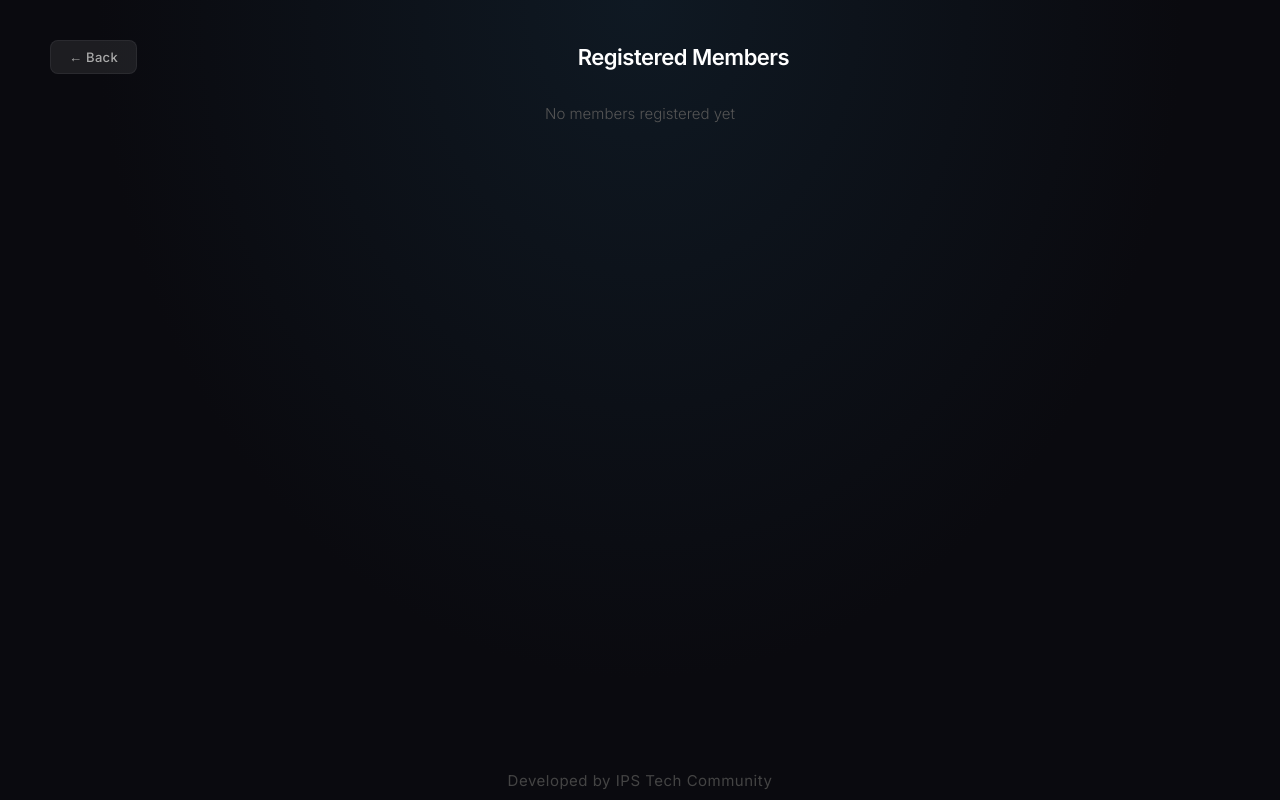
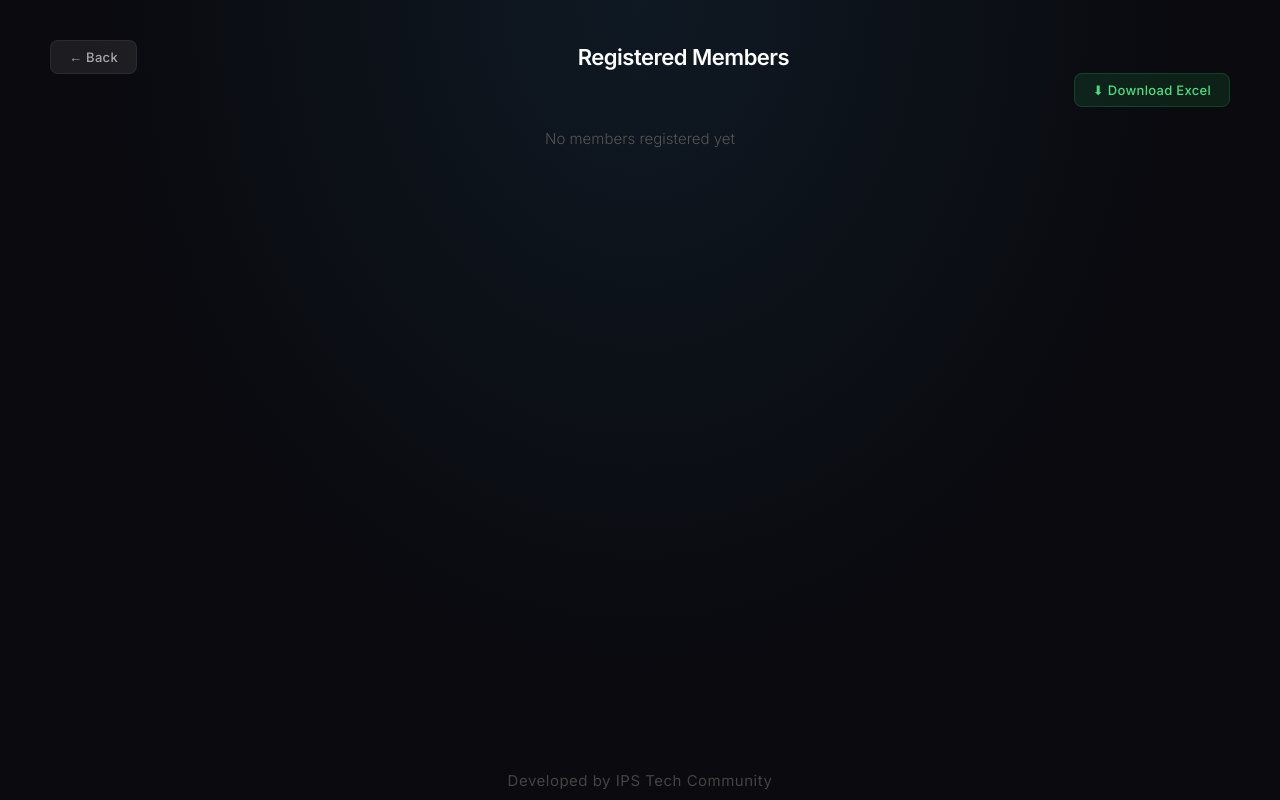
Before and after one commit to Santhosh-I/IPS-Attendance, a Flask app: page /members in a window 1280 px wide. Run offline with Flask 3, Linux system fonts and the light colour scheme; data that the repository does not hold is empty; some libraries are stand-ins or nearby versions.

Commit message:
Version 1 Completed

```diff
--- a/attendance_system/app.py
+++ b/attendance_system/app.py
@@ -1,8 +1,14 @@
-from flask import Flask, render_template, request, redirect, url_for, jsonify
+from flask import Flask, render_template, request, redirect, url_for, jsonify, send_file
 import psycopg2
 from psycopg2.extras import RealDictCursor
-from datetime import datetime, date, time
+from datetime import datetime, date, time, timezone, timedelta
 import os
+import io
+from openpyxl import Workbook
+from openpyxl.styles import Font, Alignment, PatternFill, Border, Side
+
+# IST timezone (UTC+5:30)
+IST = timezone(timedelta(hours=5, minutes=30))
 
 app = Flask(__name__)
 
@@ -101,8 +107,8 @@ def tap():
             message = "ID Not Registered"
             status = "error"
         else:
-            today = datetime.now().strftime("%Y-%m-%d")
-            current_time = datetime.now().strftime("%H:%M:%S")
+            today = datetime.now(IST).strftime("%Y-%m-%d")
+            current_time = datetime.now(IST).strftime("%H:%M:%S")
 
             cursor.execute(
                 "SELECT * FROM attendance WHERE student_id = %s AND date = %s ORDER BY id DESC LIMIT 1",
@@ -117,14 +123,14 @@ def tap():
                     "INSERT INTO attendance (student_id, date, in_time, entry_number) VALUES (%s, %s, %s, %s)",
                     (student["id"], today, current_time, entry_num),
                 )
-                message = f"IN Time Marked (Entry #{entry_num})"
+                message = f"{student['name']} — IN Time Marked (Entry #{entry_num})"
                 status = "in"
             else:
                 cursor.execute(
                     "UPDATE attendance SET out_time = %s WHERE id = %s",
                     (current_time, latest["id"]),
                 )
-                message = "OUT Time Marked"
+                message = f"{student['name']} — OUT Time Marked"
                 status = "out"
 
             conn.commit()
@@ -280,6 +286,137 @@ def delete_member(id):
     conn.close()
     return redirect("/members")
 
+# -------------------------
+# Excel Download Routes
+# -------------------------
+def _time_12hr(value):
+    """Convert time to 12hr string for Excel."""
+    if not value:
+        return '-'
+    if isinstance(value, time):
+        return value.strftime('%I:%M:%S %p')
+    try:
+        t = datetime.strptime(str(value), '%H:%M:%S')
+        return t.strftime('%I:%M:%S %p')
+    except ValueError:
+        return str(value)
+
+def _style_excel(ws, headers):
+    """Apply styling to an Excel worksheet."""
+    header_font = Font(bold=True, color='FFFFFF', size=11)
+    header_fill = PatternFill(start_color='4472C4', end_color='4472C4', fill_type='solid')
+    header_align = Alignment(horizontal='center', vertical='center')
+    thin_border = Border(
+        left=Side(style='thin'), right=Side(style='thin'),
+        top=Side(style='thin'), bottom=Side(style='thin')
+    )
+    for col_num, header in enumerate(headers, 1):
+        cell = ws.cell(row=1, column=col_num, value=header)
+        cell.font = header_font
+        cell.fill = header_fill
+        cell.alignment = header_align
+        cell.border = thin_border
+    for row in ws.iter_rows(min_row=2, max_row=ws.max_row, max_col=len(headers)):
+        for cell in row:
+            cell.alignment = Alignment(horizontal='center')
+            cell.border = thin_border
+    for col in ws.columns:
+        max_len = max(len(str(cell.value or '')) for cell in col)
+        ws.column_dimensions[col[0].column_letter].width = max_len + 4
+
+@app.route('/download/attendance')
+def download_attendance():
+    """Download attendance as Excel with each date on a separate sheet."""
+    conn = get_db()
+    cursor = conn.cursor()
+
+    cursor.execute('SELECT DISTINCT date FROM attendance ORDER BY date DESC')
+    dates = [row['date'] for row in cursor.fetchall()]
+
+    wb = Workbook()
+    wb.remove(wb.active)  # remove default sheet
+
+    headers = ['Name', 'Roll Number', 'Entry #', 'In Time', 'Out Time']
+
+    for d in dates:
+        date_str = d.strftime('%Y-%m-%d') if isinstance(d, date) else str(d)
+        sheet_name = date_str[:31]  # Excel sheet name max 31 chars
+        ws = wb.create_sheet(title=sheet_name)
+
+        cursor.execute('''
+            SELECT students.name, students.roll_number,
+                   attendance.entry_number, attendance.in_time, attendance.out_time
+            FROM attendance
+            JOIN students ON students.id = attendance.student_id
+            WHERE attendance.date = %s
+            ORDER BY attendance.id
+        ''', (d,))
+        records = cursor.fetchall()
+
+        for col_num, header in enumerate(headers, 1):
+            ws.cell(row=1, column=col_num, value=header)
+
+        for row_num, r in enumerate(records, 2):
+            ws.cell(row=row_num, column=1, value=r['name'])
+            ws.cell(row=row_num, column=2, value=r['roll_number'] or '-')
+            ws.cell(row=row_num, column=3, value=r['entry_number'])
+            ws.cell(row=row_num, column=4, value=_time_12hr(r['in_time']))
+            ws.cell(row=row_num, column=5, value=_time_12hr(r['out_time']))
+
+        _style_excel(ws, headers)
+
+    conn.close()
+
+    if not dates:
+        ws = wb.create_sheet(title='No Data')
+        ws.cell(row=1, column=1, value='No attendance records found')
+
+    output = io.BytesIO()
+    wb.save(output)
+    output.seek(0)
+
+    return send_file(
+        output,
+        mimetype='application/vnd.openxmlformats-officedocument.spreadsheetml.sheet',
+        as_attachment=True,
+        download_name='attendance.xlsx'
+    )
+
+@app.route('/download/members')
+def download_members():
+    """Download members list as Excel."""
+    conn = get_db()
+    cursor = conn.cursor()
+    cursor.execute('SELECT name, roll_number, rfid_uid FROM students ORDER BY name')
+    students = cursor.fetchall()
+    conn.close()
+
+    wb = Workbook()
+    ws = wb.active
+    ws.title = 'Members'
+
+    headers = ['Name', 'Roll Number', 'RFID UID']
+    for col_num, header in enumerate(headers, 1):
+        ws.cell(row=1, column=col_num, value=header)
+
+    for row_num, s in enumerate(students, 2):
+        ws.cell(row=row_num, column=1, value=s['name'])
+        ws.cell(row=row_num, column=2, value=s['roll_number'] or '-')
+        ws.cell(row=row_num, column=3, value=s['rfid_uid'])
+
+    _style_excel(ws, headers)
+
+    output = io.BytesIO()
+    wb.save(output)
+    output.seek(0)
+
+    return send_file(
+        output,
+        mimetype='application/vnd.openxmlformats-officedocument.spreadsheetml.sheet',
+        as_attachment=True,
+        download_name='members.xlsx'
+    )
+
 # Local testing
 if __name__ == "__main__":
     app.run(debug=True)
--- a/attendance_system/requirements.txt
+++ b/attendance_system/requirements.txt
@@ -1,3 +1,4 @@
 flask
 psycopg2-binary
 gunicorn
+openpyxl
--- a/attendance_system/static/style.css
+++ b/attendance_system/static/style.css
@@ -436,6 +436,25 @@ tr:hover td {
 .add-member-btn:hover {
     background: rgba(255, 255, 255, 0.15);
     color: white;
+}
+
+/* DOWNLOAD BUTTON */
+.download-btn {
+    padding: 8px 18px;
+    background: rgba(34, 197, 94, 0.12);
+    color: #4ade80;
+    text-decoration: none;
+    border-radius: 8px;
+    font-size: 13px;
+    font-weight: 500;
+    transition: all 0.3s;
+    border: 1px solid rgba(34, 197, 94, 0.2);
+    letter-spacing: 0.3px;
+}
+
+.download-btn:hover {
+    background: rgba(34, 197, 94, 0.25);
+    color: #86efac;
 }
 
 /* PASSWORD MODAL */
--- a/attendance_system/templates/dashboard.html
+++ b/attendance_system/templates/dashboard.html
@@ -17,6 +17,10 @@
         </div>
     </div>
     <h1>Attendance Dashboard</h1>
+
+    <div style="text-align: right; margin-bottom: 20px; margin-top: -5px;">
+        <a href="/download/attendance" class="download-btn">&#11015; Download Excel</a>
+    </div>
 
     <table>
         <thead>
--- a/attendance_system/templates/members.html
+++ b/attendance_system/templates/members.html
@@ -13,6 +13,10 @@
         <a href="/add-member" class="back-btn">&larr; Back</a>
         <h1 style="margin: 0; font-size: 22px;">Registered Members</h1>
         <div></div>
+    </div>
+
+    <div style="text-align: right; margin-bottom: 20px; margin-top: -5px;">
+        <a href="/download/members" class="download-btn">&#11015; Download Excel</a>
     </div>
 
     {% if students %}
```
